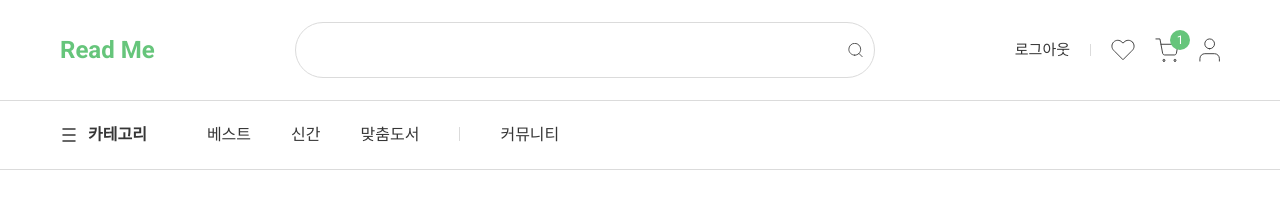
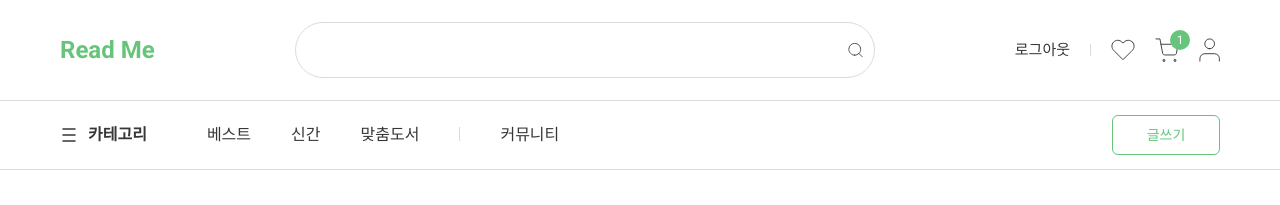
Before and after one commit to yunajoe/front_bookstore-README, a Next.js app: page /community/writeme in a window 1280 px wide. Shown: the top 205 px of the page. Built offline with nearby package versions, Linux system fonts and the light colour scheme.

Commit message:
feat : 글쓰기 버튼 모달연결

```diff
--- a/src/components/button/header/writePostButton.tsx
+++ b/src/components/button/header/writePostButton.tsx
@@ -1,7 +1,8 @@
 interface WriteButtonProps {
   showButton: boolean;
+  onClick: () => void;
 }
-function WritePostButton({ showButton }: WriteButtonProps) {
+function WritePostButton({ showButton, onClick }: WriteButtonProps) {
   if (!showButton) {
     return null; // 렌더링하지 않음
   }
@@ -9,7 +10,7 @@ function WritePostButton({ showButton }: WriteButtonProps) {
   return (
     <button
       className="relative mobile:hidden flex-center text-14 w-108 h-40 rounded-md border
-        border-green text-green ml-auto">
+        border-green text-green ml-auto" onClick={onClick}>
       글쓰기
     </button>
   );
--- a/src/components/header/navigationTab.tsx
+++ b/src/components/header/navigationTab.tsx
@@ -4,22 +4,29 @@ import CategoryTabButton from '@/components/button/header/categoryTabButton';
 import CategoryTab from '@/components/header/categoryTab';
 import Link from 'next/link';
 import WritePostButton from '@/components/button/header/writePostButton';
+import AddCommunityCard from '../modal/addCommunityCard';
 
 interface NavigationTabProps {
   isLoggedIn: boolean;
 }
 function NavigationTab({ isLoggedIn }: NavigationTabProps) {
+  const [isModalOpen, setIsModalOpen] = useState(false);
   const [isCategoryTabVisible, setCategoryTabVisibility] = useState(false);
   const router = useRouter();
   // 현재 페이지 경로 확인
   const currentPath = router.pathname;
 
   // 특정 페이지에서만 WritePostButton을 보이도록 조건을 설정
-  const showWritePostButton = currentPath === '/community' && isLoggedIn;
+  const showWritePostButton = currentPath === '/community' || currentPath === '/community/writeme' && isLoggedIn;
 
   const toggleCategoryTab = () => {
     setCategoryTabVisibility(!isCategoryTabVisible);
   };
+
+  const handleModalOpen = () => {
+    setIsModalOpen(!isModalOpen);
+  }
+
   return (
     <>
       <div
@@ -38,10 +45,11 @@ function NavigationTab({ isLoggedIn }: NavigationTabProps) {
           </div>
         </div>
         <div className="flex items-center ml-auto tablet:mr-40 pc:mr-60">
-          <WritePostButton showButton={showWritePostButton} />
+          <WritePostButton showButton={showWritePostButton} onClick={handleModalOpen} />
         </div>
       </div>
       {isCategoryTabVisible && <CategoryTab />}
+      {isModalOpen && <AddCommunityCard onClick={handleModalOpen} />}
     </>
   );
 }
--- /dev/null
+++ b/src/components/modal/addCommunityCard.tsx
@@ -0,0 +1,17 @@
+import ModalLayout from "./modalLayout";
+
+interface AddCommunityCardProps {
+  onClick: () => void;
+}
+
+function AddCommunityCard({ onClick } : AddCommunityCardProps) {
+  return (
+    <ModalLayout onClick={onClick}>
+      <div className="w-200 h-400 bg-white">
+        글쓰기모달
+      </div>
+    </ModalLayout>
+  )
+}
+
+export default AddCommunityCard
--- a/src/components/modal/modalLayout.tsx
+++ b/src/components/modal/modalLayout.tsx
@@ -10,7 +10,7 @@ function ModalLayout({ children, onClick }: ModalLayoutProps) {
   return (
     <>
       {createPortal(
-        <div role="overlay" className="fixed top-0 left-0 w-screen h-screen flex-center bg-black opacity-60 z-90" onClick={onClick}>
+        <div role="overlay" className="fixed top-0 left-0 w-screen h-screen flex-center bg-black opacity-60 z-9999" onClick={onClick}>
           <div role="modalContainer" className="bg-white rounded-[10px]">
             {children}
           </div>
```
